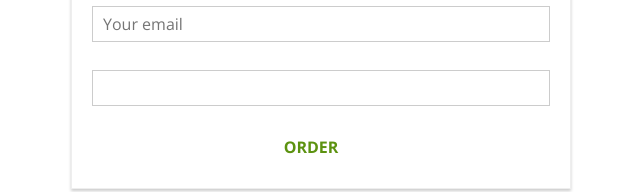
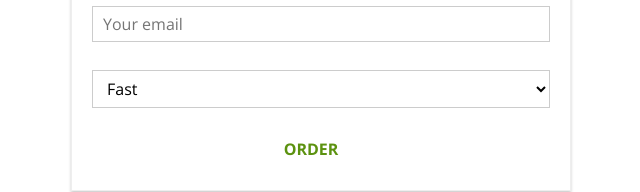
Before and after one commit to makomweb/notes-react-course, a React app in the folder burger-builder/: page /checkout/contact-data in a window 1280 px wide. Shown: the part 1162-1354 px from the top of the page, without its empty margins (319-959 px from the left). Built offline with nearby package versions, Linux system fonts and the light colour scheme.

Commit message:
render the option selection

```diff
--- a/burger-builder/src/Components/UI/Input/Input.js
+++ b/burger-builder/src/Components/UI/Input/Input.js
@@ -17,6 +17,20 @@ const Input = props => {
                     {...props.config}
                     value={props.value} />);
             break;
+        case ('select'):
+            inputElement = (
+                <select className={classes.InputElement}
+                    value={props.value} >
+                    {props.config.options.map(opt => (
+                        <option
+                            key={opt.value}
+                            value={opt.value}>
+                            {opt.displayValue}
+                        </option>
+                    ))}
+                </select>
+            );
+            break;
         default:
             inputElement = (
                 <input className={classes.InputElement}
```
